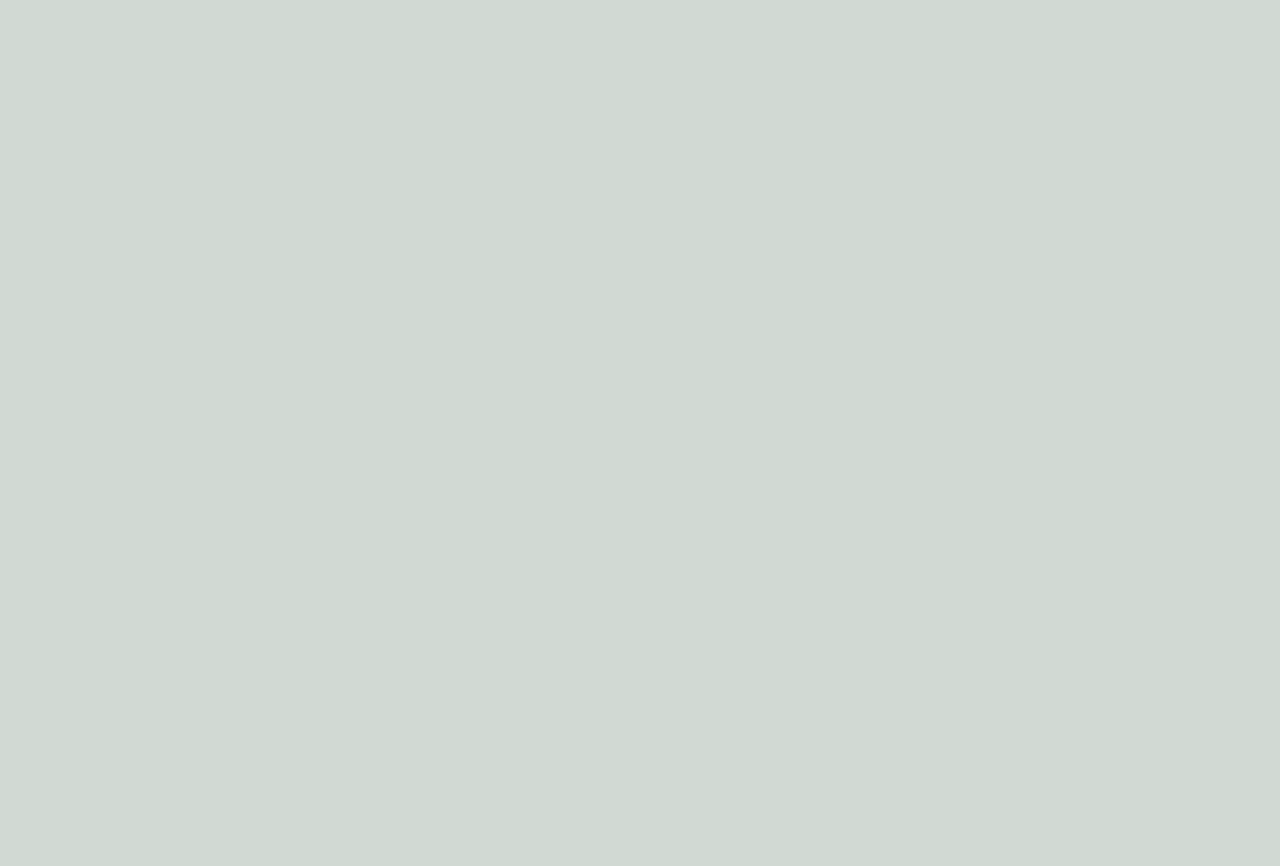
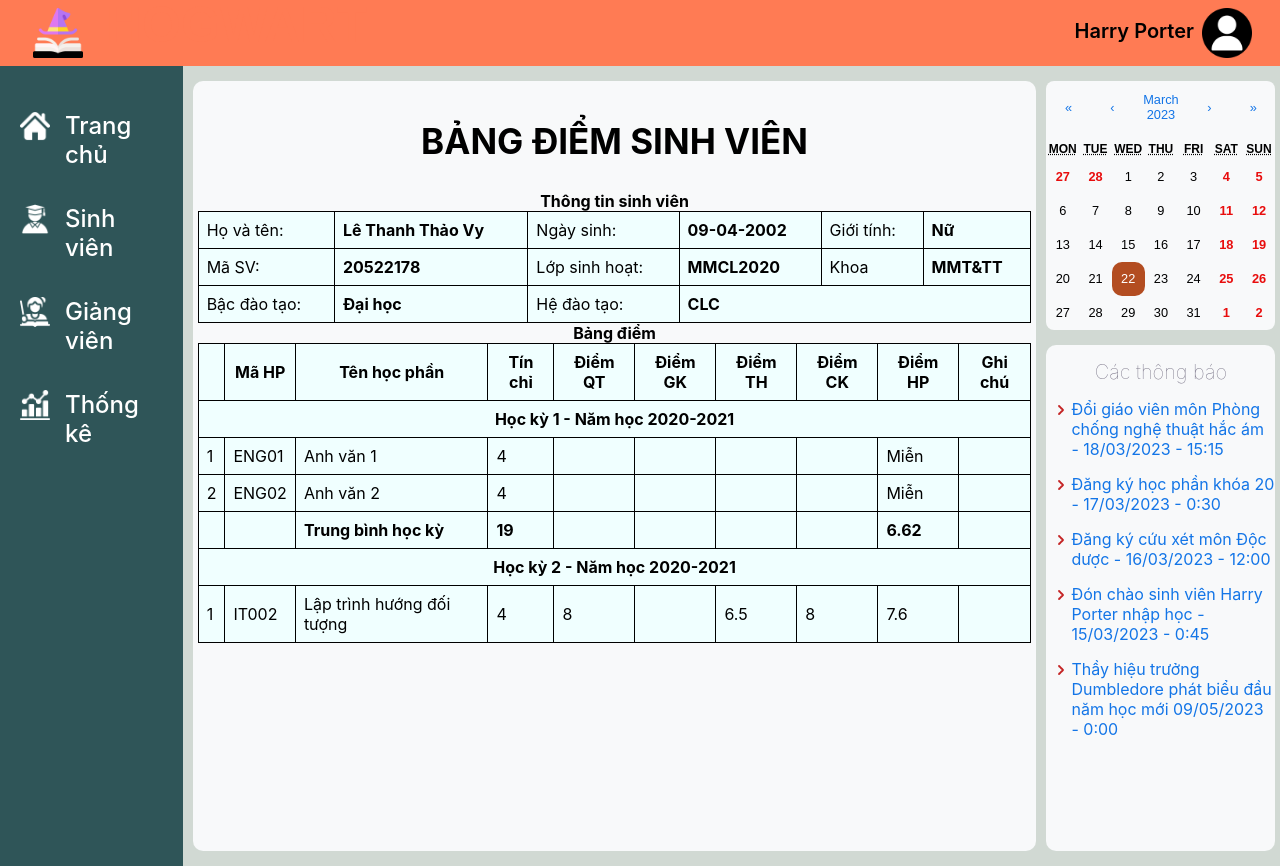
Before and after one commit to DuyTruong-237/nt114_fe, a React (Create React App) app: page /learning-result in a window 1280 px wide. Before the commit this address had no page. Before the commit the page ends 800 px from the top, so only its background shows below. Built offline with nearby package versions, Linux system fonts and the light colour scheme; the HTML template or start-up script is replaced by a standard one.

Commit message:
Giao diện kết quả học tập + điều hướng

```diff
--- a/src/App.js
+++ b/src/App.js
@@ -14,6 +14,7 @@ import Student_Management from './screen/Manage/Student_Management';
 import { BrowserRouter, Routes, Route } from 'react-router-dom';
 import Student from './components/manage/Student';
 import ClassDetails from './screen/ClassDetails/ClassDetails'
+import LearningResult from './screen/LearningResult/LearningResult'
 function App() {
   return (
 
@@ -26,6 +27,7 @@ function App() {
         <Route path='/inbox' element={<Inbox/>}/>
         <Route path='/student' element={<Student_Management/>}/>
         <Route path='/class-detail' element={<ClassDetails/>}/>
+        <Route path='/learning-result' element={<LearningResult/>}/>
       </Routes>
       </BrowserRouter>
     </div>
--- /dev/null
+++ b/src/components/study_result/StudyResult.css
@@ -0,0 +1,25 @@
+.Study_Result_wrapper{
+    width: 100%;
+    padding: 10px 5px 5px 5px;
+    box-sizing: border-box;
+}
+
+.Study_Result_wrapper h3{
+    font-size: 35px;
+    margin: 10px 0px;
+}
+.Student_Profile_Table,
+.Student_Result_Table {
+    width: 100%;
+    border-collapse: collapse;
+    border-spacing: 0;
+    background-color: azure;
+}
+
+.Student_Profile_Table td,
+.Student_Profile_Table th,
+.Student_Result_Table td,
+.Student_Result_Table th {
+    padding: 0.5em;
+    border: 1px solid black;
+}
--- /dev/null
+++ b/src/components/study_result/StudyResult.jsx
@@ -0,0 +1,119 @@
+import React from "react";
+import './StudyResult.css';
+
+export default function StudyResult () {
+    return (
+        <div className="Study_Result_wrapper">
+            {/* Header */}
+            <center className="Title" >
+                <h3>
+                    <strong>
+                        BẢNG ĐIỂM SINH VIÊN
+                    </strong>
+                </h3>
+            </center>
+
+            {/* Student Profile Table */}
+            <table className="Student_Profile_Table">
+                <caption><strong>Thông tin sinh viên</strong></caption>
+                <tbody>
+                    <tr>
+                        <td>Họ và tên:</td>
+                        <td><strong>Lê Thanh Thảo Vy</strong></td>
+                        <td>Ngày sinh:</td>
+                        <td><strong>09-04-2002</strong></td>
+                        <td>Giới tính:</td>
+                        <td><strong>Nữ</strong></td>
+                    </tr>
+                    <tr>
+                        <td>Mã SV: </td>
+                        <td><strong>20522178</strong></td>
+                        <td>Lớp sinh hoạt: </td>
+                        <td><strong>MMCL2020</strong></td>
+                        <td>Khoa</td>
+                        <td><strong>MMT&TT</strong></td>
+                    </tr>
+                    <tr>
+                        <td>Bậc đào tạo: </td>
+                        <td><strong>Đại học</strong></td>
+                        <td>Hệ đào tạo: </td>
+                        <td colSpan={3}><strong>CLC</strong></td>
+                    </tr>
+                </tbody>
+            </table>
+
+            {/* Student Result */}
+            <table className="Student_Result_Table">
+                <caption><strong>Bảng điểm</strong></caption>
+                <tbody>
+                    <tr>
+                        <th colSpan={1} ></th>
+                        <th>Mã HP</th>
+                        <th>Tên học phần</th>
+                        <th>Tín chỉ</th>
+                        <th>Điểm QT</th>
+                        <th>Điểm GK</th>
+                        <th>Điểm TH</th>
+                        <th>Điểm CK</th>
+                        <th>Điểm HP</th>
+                        <th>Ghi chú</th>
+                    </tr>
+                    <tr>
+                        <td colSpan={10}><center><b>Học kỳ 1 - Năm học 2020-2021</b></center></td>
+                    </tr>
+                    <tr>
+                        <td>1</td>
+                        <td>ENG01</td>
+                        <td>Anh văn 1</td>
+                        <td>4</td>
+                        <td></td>
+                        <td title></td>
+                        <td></td>
+                        <td></td>
+                        <td>Miễn</td>
+                        <td></td>
+                    </tr>
+                    <tr>
+                        <td>2</td>
+                        <td>ENG02</td>
+                        <td>Anh văn 2</td>
+                        <td>4</td>
+                        <td></td>
+                        <td title></td>
+                        <td></td>
+                        <td></td>
+                        <td>Miễn</td>
+                        <td></td>
+                    </tr>
+                    <tr>
+                        <td></td>
+                        <td></td>
+                        <td><strong>Trung bình học kỳ</strong></td>
+                        <td><strong>19</strong></td>
+                        <td></td>
+                        <td title></td>
+                        <td></td>
+                        <td></td>
+                        <td><strong>6.62</strong></td>
+                        <td></td>
+                    </tr>
+                    <tr>
+                        <td colSpan={10}><center><b>Học kỳ 2 - Năm học 2020-2021</b></center></td>
+                    </tr>
+                    <tr>
+                        <td>1</td>
+                        <td>IT002</td>
+                        <td>Lập trình hướng đối tượng</td>
+                        <td>4</td>
+                        <td>8</td>
+                        <td title></td>
+                        <td>6.5</td>
+                        <td>8</td>
+                        <td>7.6</td>
+                        <td></td>
+                    </tr>
+                </tbody>
+            </table>
+        </div>
+    )
+}
--- /dev/null
+++ b/src/screen/LearningResult/LearningResult.jsx
@@ -0,0 +1,29 @@
+import React from 'react'
+import TopHeader from '../../components/top_header/TopHeader';
+import SideBar from '../../components/side_bar/SideBar';
+import Calendar from  '../../components/calendar/calendar';
+import Notification from '../../components/notification/Notification';
+import LearningResult from '../../components/study_result/StudyResult'
+import './LearningResult.css';
+
+export default function LearningResult_scr() {
+  return (
+    <div className='homeScreen_js'>
+      <div className='Header'>
+        <TopHeader/>
+      </div>
+      <div className='Body'>
+        <div className='SideBar'>
+          <SideBar/>
+        </div>
+        <div className='MainContent'>
+          <LearningResult/>
+        </div>
+        <div className='Right-Cont'>
+          <Calendar/>
+          <Notification/>
+        </div>
+      </div>
+    </div>
+  )
+}
```
Also changed, not shown: src/screen/LearningResult/LearningResult.css (added).
